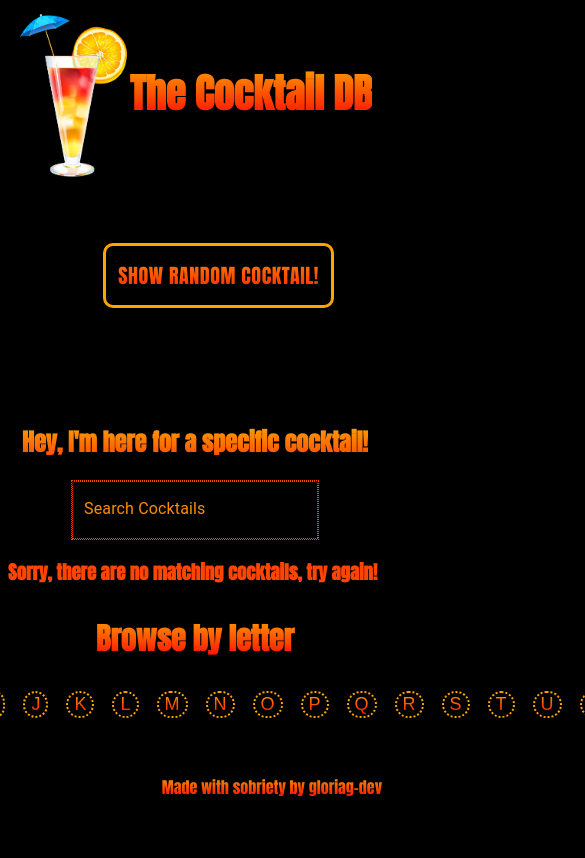
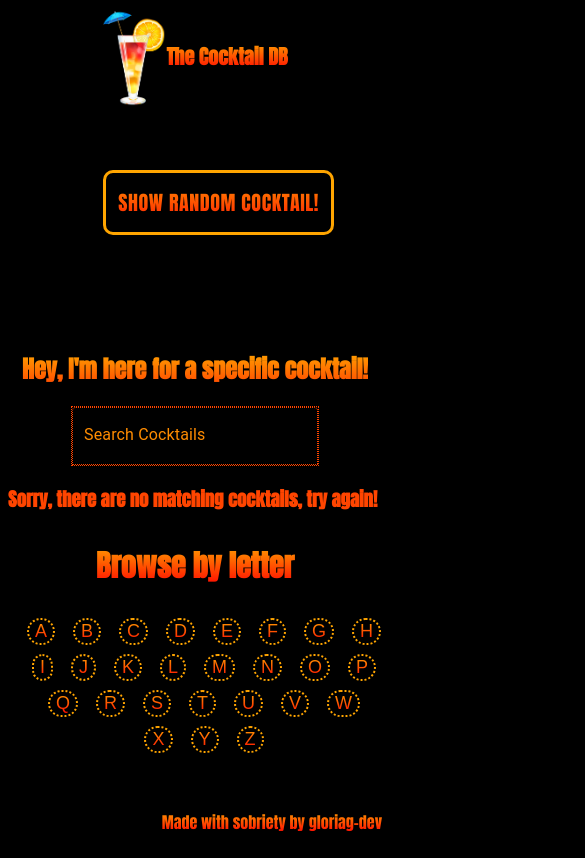
Before and after one commit to gloriag-dev/the_cocktail_db, a React (Create React App) app: page / in a window 390 px wide. Shown: the top 858 px of the page, 585 px wide, since content can reach past the window. Built offline with nearby package versions, Linux system fonts and the light colour scheme; no server answers.

Commit message:
added media query and routing

```diff
--- a/src/components/CocktailsList/style.scss
+++ b/src/components/CocktailsList/style.scss
@@ -13,9 +13,6 @@
     -webkit-text-fill-color: transparent;
   }
   ul{
-    min-width: 696px;
-
-
       .single-cocktail{
       color: orange;
       list-style-type: none;
--- a/src/components/LetterWidget/style.scss
+++ b/src/components/LetterWidget/style.scss
@@ -45,3 +45,14 @@
 
 
 }
+
+
+// Small devices (landscape phones, 576px and up)
+@media (max-width: 575px) {
+    .letterWidget{
+        .letters-container{
+            flex-wrap: wrap;
+        }
+    }
+
+}
--- a/src/theme/Navbar/style.scss
+++ b/src/theme/Navbar/style.scss
@@ -20,3 +20,23 @@
         align-self: center
     }
 }
+
+// Small devices (landscape phones, 576px and up)
+@media (max-width: 575px) {
+    .logo-container{
+        display: flex;
+        flex-direction: row;
+        text-align: center;
+        align-content: center;
+       justify-content: center;
+        align-self: center;
+        .logo-img{
+            width: 4em;
+        }
+        .title{
+            font-size: 20px;
+
+        }
+    }
+
+}
--- a/src/theme/RandomCocktailCardModal/style.scss
+++ b/src/theme/RandomCocktailCardModal/style.scss
@@ -64,3 +64,15 @@
         margin-top: 12px
     }
 }
+
+// Small devices (landscape phones, 576px and up)
+@media (max-width: 575px) {
+
+.MuiBox-root{
+    display: flex;
+    flex-direction: column;
+    padding-top: 1px;
+    max-width:250px;
+}
+
+}
--- a/src/views/CocktailDetailsPage/style.scss
+++ b/src/views/CocktailDetailsPage/style.scss
@@ -124,3 +124,15 @@
 
     }
 }
+// Small devices (landscape phones, 576px and up)
+@media (max-width: 575px) {
+    .details-page{
+    .card-container{
+        display: flex;
+        flex-direction: column;
+        padding-top: 1px;
+        width:300px;
+    }
+
+    }
+}
--- a/src/views/Home/style.scss
+++ b/src/views/Home/style.scss
@@ -3,5 +3,9 @@
         background: -webkit-linear-gradient(orange, red);
         -webkit-background-clip: text;
         -webkit-text-fill-color: transparent;
+        align-items:center;
+        justify-content: center;
+        align-self: center;
+        text-align: center;
     }
 }
--- a/src/views/IngredientDetailPage/index.tsx
+++ b/src/views/IngredientDetailPage/index.tsx
@@ -2,6 +2,7 @@ import React, { useState, useEffect } from "react"
 import useCocktailDBClient, { IIngredient } from "../../client/useCocktailDBClient";
 import { useParams } from "react-router";
 import Navbar from "../../theme/Navbar";
+import { Link } from "react-router-dom";
 import "./style.scss"
 
 
@@ -38,7 +39,9 @@ export default function IngredientDetailPage() {
             {!ingredient?.strDescription && <span>Sorry, no description available for this item</span>}
             <span>{ingredient?.strDescription}</span>
         </div>
-
+        <div className="btn-wrapper">
+            <Link to="/"> <button>Go Home, you're drunk!</button></Link>
+        </div>
 
     </div>
 }
--- a/src/views/IngredientDetailPage/style.scss
+++ b/src/views/IngredientDetailPage/style.scss
@@ -28,4 +28,31 @@
                 padding-bottom: 2em;
             }
         }
+        .btn-wrapper{
+            display:flex;
+            align-items: flex-end;
+            justify-content: flex-end;
+            align-self: flex-end;
+            margin-right: 3em;
+            margin-top: 3em;
+            margin-bottom: 4em;
+
+            button {
+                background: -webkit-linear-gradient(orange, red);
+                -webkit-background-clip: text;
+                -webkit-text-fill-color: transparent;
+                padding: 12px;
+                font-size: 20px;
+                font-family: "Anton", sans-serif;
+                border-radius: 10px;
+                border:solid 3px orange;
+                transition: 0.5s ease
+
+            }
+            button:hover{
+                transform: scale(1.2);
+                transition: 0.5s ease;
+            }
+
+        }
 }
```
